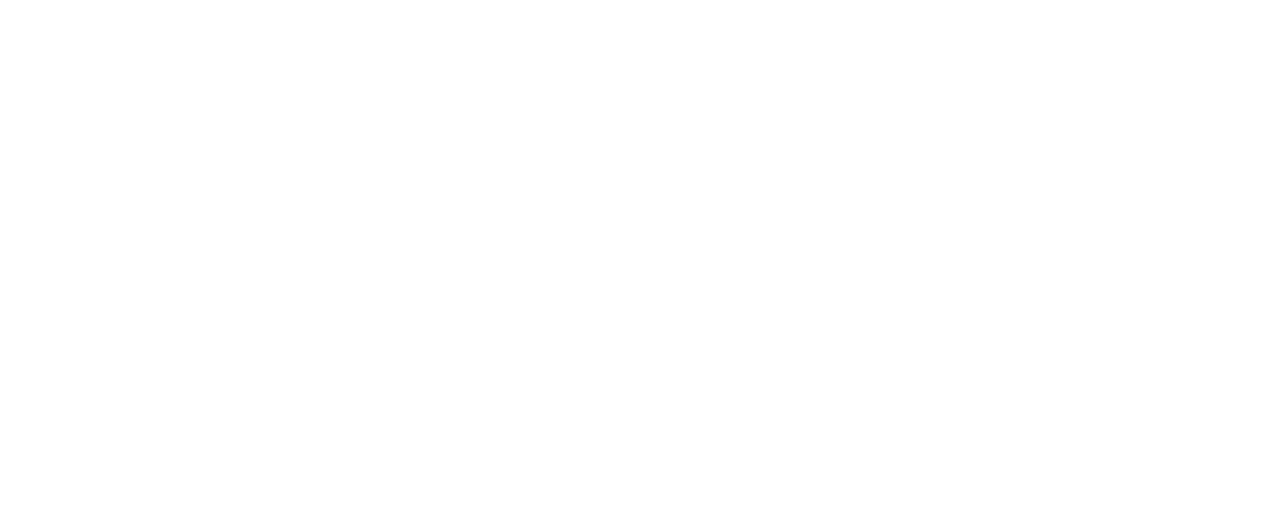
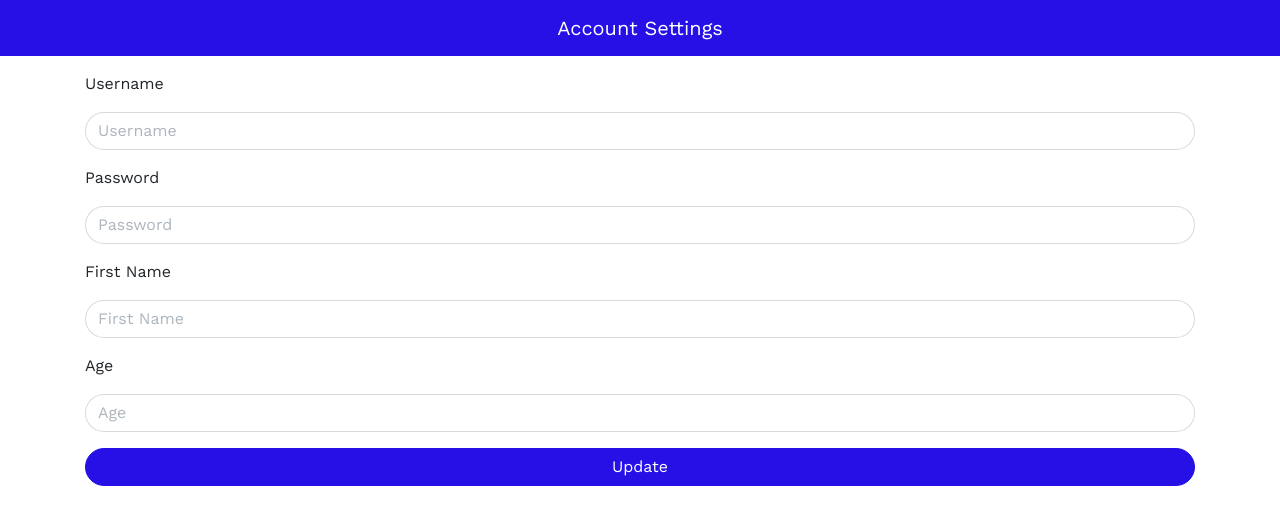
Before and after one commit to SpencerBateman/database-final, an Angular app: page /user/1/settings in a window 1280 px wide. Shown: the top 524 px of the page. Built offline with nearby package versions, Linux system fonts and the light colour scheme; no server answers.

Commit message:
fix register page

```diff
--- a/src/app/components/login/login.component.html
+++ b/src/app/components/login/login.component.html
@@ -1,5 +1,7 @@
 <nav class="navbar navbar-dark bg-primary mb-3">
-  <a class="navbar-brand" href="#">Database Project</a>
+  <div class="container">
+    <a class="navbar-brand mx-auto" href="#">Database Project</a>
+  </div>
 </nav>
 <div class='container'>
   <h1>Login</h1>
--- a/src/app/components/register/register.component.html
+++ b/src/app/components/register/register.component.html
@@ -1,3 +1,8 @@
+<nav class="navbar navbar-dark bg-primary mb-3">
+  <div class="container">
+    <a class="navbar-brand mx-auto" href="#">Database Project</a>
+  </div>
+</nav>
 <div class='container'>
   <h1>Register</h1>
   <form (ngSubmit)='register()' #f='ngForm'>
@@ -14,12 +19,24 @@
     <input name='firstName' [(ngModel)]='firstName' type='text' class='form-control' placeholder='First Name'>
     </fieldset>
     <fieldset class="form-group">
-    <p>Last Name</p>
-    <input name='lastName' [(ngModel)]='lastName' type='text' class='form-control' placeholder='Last Name'>
-    </fieldset>
-    <fieldset class="form-group">
     <p>Age</p>
     <input name='age' [(ngModel)]='age' type='number' class='form-control' placeholder='Age'>
+  </fieldset>
+  <fieldset class="form-group">
+  <p>Bio</p>
+  <input name='bio' [(ngModel)]='bio' type='text' class='form-control' placeholder='Bio'>
+  </fieldset>
+  <fieldset class="form-group">
+  <p>Gender</p>
+  <select class="custom-select" [(ngModel)]='gender'>
+    <option value="Gender" hidden selected>Gender</option>
+    <option value="Male" [ngValue]="Male">Male</option>
+    <option value="Female" [ngValue]="Female">Female</option>
+</select>
+  </fieldset>
+  <fieldset class="form-group">
+  <p>Looking For</p>
+  <input name='lookingFor' [(ngModel)]='lookingFor' type='text' class='form-control' placeholder='Looking For'>
   </fieldset>
     <button type='submit' class='btn btn-primary btn-block'>Register</button>
   </form>
--- a/src/app/components/settings/settings.component.html
+++ b/src/app/components/settings/settings.component.html
@@ -1,4 +1,9 @@
-<p>{{user?.username}}</p>
+<nav class="navbar navbar-dark bg-primary mb-3">
+  <div class="container">
+    <a class="navbar-brand mx-auto" href="#">Account Settings</a>
+  </div>
+</nav>
+<!-- <p>{{user?.username}}</p>
 <p>{{user?.password}}</p>
 <p>{{user?.firstName}}</p>
 <p>{{user?.age}}</p>
@@ -6,4 +11,27 @@
 <p>{{user?.photo}}</p>
 <p>{{user?.gender}}</p>
 <p>{{user?.lookingFor}}</p>
-<p>{{user?.rating}}</p>
+<p>{{user?.rating}}</p> -->
+
+
+<div class='container'>
+  <form (ngSubmit)='register()' #f='ngForm'>
+    <fieldset class="form-group">
+    <p>Username</p>
+    <input name='username' [(ngModel)]='username' type='text' class='form-control' placeholder='Username' value={{user?.username}}>
+    </fieldset>
+    <fieldset class="form-group">
+    <p>Password</p>
+    <input name='password' [(ngModel)]='password' type='password' class='form-control' placeholder='Password' value='{{user?.password}}'>
+    </fieldset>
+    <fieldset class="form-group">
+    <p>First Name</p>
+    <input name='firstName' [(ngModel)]='firstName' type='text' class='form-control' placeholder='First Name' value="{{user?.firstName}}">
+    </fieldset>
+    <fieldset class="form-group">
+    <p>Age</p>
+    <input name='age' [(ngModel)]='age' type='number' class='form-control' placeholder='Age' type='{{user?.age}}'>
+  </fieldset>
+    <button type='submit' class='btn btn-primary btn-block'>Update</button>
+  </form>
+</div>
```
Also changed, not shown: src/app/components/profile/profile.component.html (deleted, +0 -8 lines).
